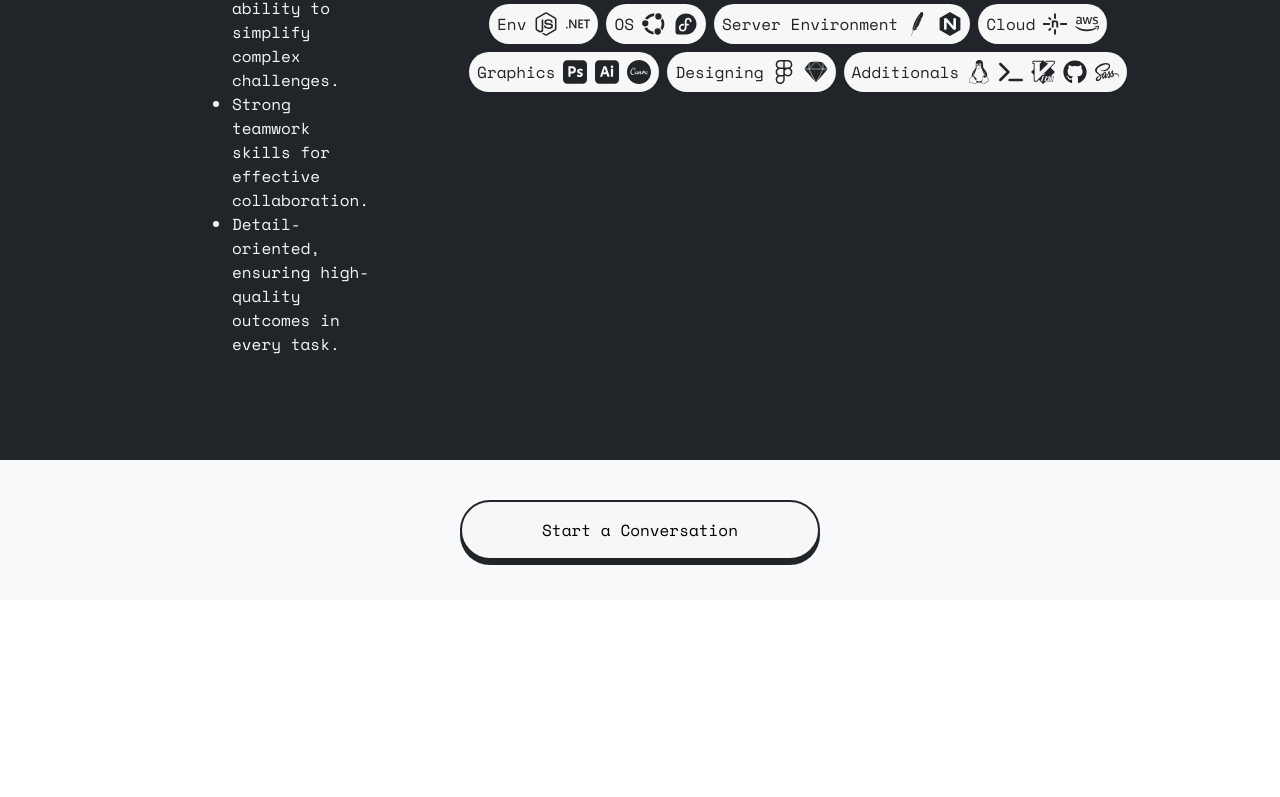
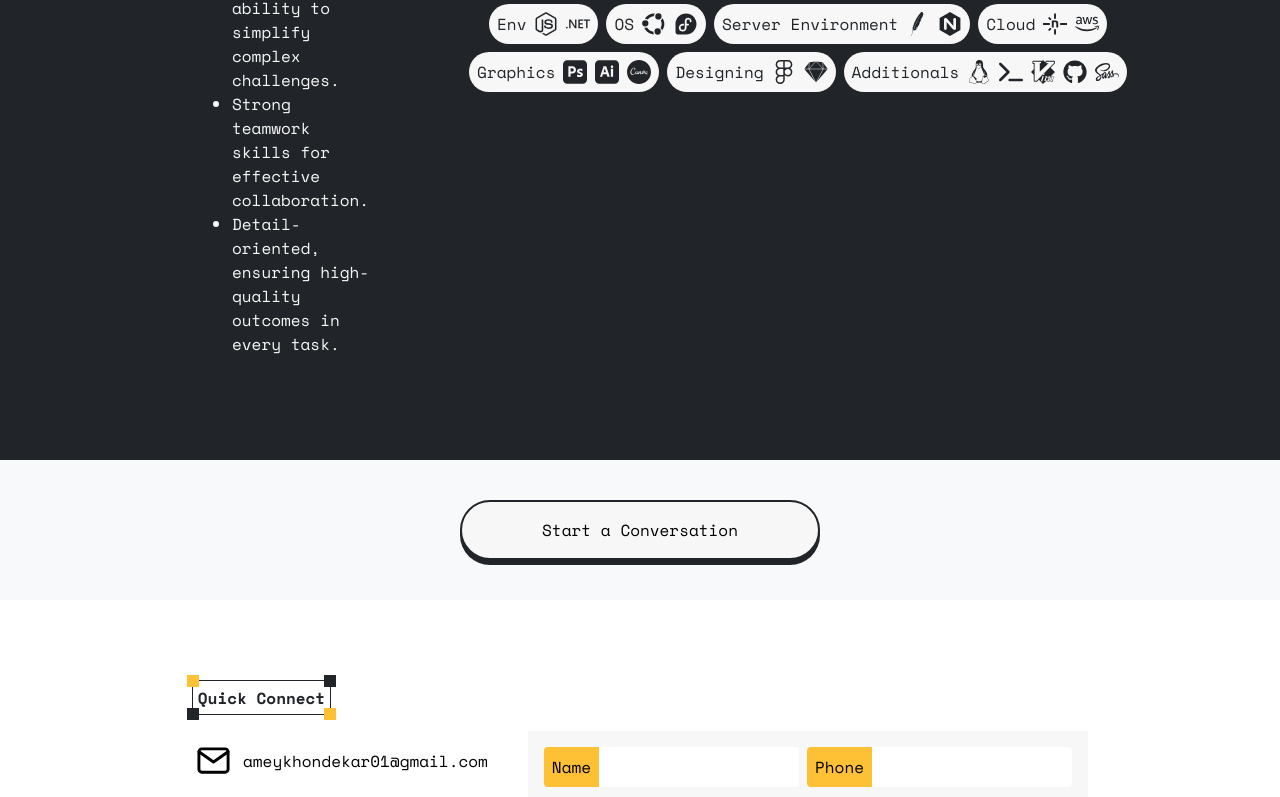
Before and after one commit to Code-Hopper/nx-code-hopper-portfolio, a Next.js app: page / in a window 1280 px wide. Shown: the part 1983-2780 px from the top of the page. Before the commit the page ends 2583 px from the top, so only its background shows below. Built offline with nearby package versions, Linux system fonts and the light colour scheme.

Commit message:
contact section added

```diff
--- a/src/app/page.jsx
+++ b/src/app/page.jsx
@@ -6,6 +6,8 @@ import ServiceSection from '@/components/sections/serviceSelection/ServiceSectio
 import AboutSection from '@/components/sections/aboutSection'
 import StartConversation from '@/components/sections/startConversation'
 import QuickChat from '@/components/sections/quickChat/quickChat'
+import { Contact } from 'lucide-react'
+import GetInTouch from '@/components/sections/ContactSection/GetInTouch'
 
 const page = () => {
   return (
@@ -16,6 +18,7 @@ const page = () => {
       <ServiceSection />
       <AboutSection />
       <StartConversation />
+      <GetInTouch />
     </>
   )
 }
--- /dev/null
+++ b/src/components/sections/ContactSection/ContactForm.jsx
@@ -0,0 +1,56 @@
+import React from 'react'
+
+import { FaRedo, FaPaperPlane } from "react-icons/fa"
+
+const ContactForm = () => {
+    return (
+        <>
+            <div className='flex-1 contact-form bg-[var(--thirdColor)] p-4 rounded-2'>
+                <form action="">
+                    <div className='flex flex-col gap-3'>
+                        <div className='flex flex-col md:flex-row gap-2'>
+                            <div className='flex grow'>
+                                <label className='p-2 bg-[var(--primaryColor)] rounded-s' htmlFor="">Name</label>
+                                <input className='bg-white grow rounded-e' type="text" name="" id="" />
+                            </div>
+                            <div className='flex grow-1'>
+                                <label className='p-2 bg-[var(--primaryColor)] rounded-s' htmlFor="">Phone</label>
+                                <input className='bg-white grow rounded-e' type="number" name="" id="" />
+                            </div>
+                        </div>
+                        <div className='flex flex-col gap-3'>
+                            <div className='flex grow-1'>
+                                <label className='p-2 bg-[var(--primaryColor)] rounded-s' htmlFor="">Email</label>
+                                <input className='rounded-e bg-white grow' type="text" name="" id="" />
+                            </div>
+                            <div className='flex'>
+
+                                <label className='p-2 bg-[var(--primaryColor)] rounded-s' htmlFor="">Service</label>
+
+                                <select className='grow bg-white rounded-e'>
+                                    <option value="">Web Development</option>
+                                    <option value="">Digital Marketing</option>
+                                    <option value="">Mobile App Development</option>
+                                    <option value="">Teaching</option>
+                                </select>
+                            </div>
+                        </div>
+                        <div className=''>
+                            <div className='flex flex-col'>
+                                <label className='p-2 bg-[var(--primaryColor)] rounded-t' htmlFor="">Message</label>
+                                <textarea className='bg-white rounded-b' name="" id="" rows={6}></textarea>
+                            </div>
+                        </div>
+                        <div className='flex gap-2 justify-end'>
+                            <button className='flex items-center gap-2 p-3 bg-[var(--primaryColor)] font-bold' type='reset'>Reset <FaRedo /> </button>
+
+                            <button className='flex items-center gap-2 p-3 bg-emerald-500 font-bold text-white' type='submit'>Submit <FaPaperPlane /> </button>
+                        </div>
+                    </div>
+                </form>
+            </div>
+        </>
+    )
+}
+
+export default ContactForm
--- /dev/null
+++ b/src/components/sections/ContactSection/GetInTouch.jsx
@@ -0,0 +1,59 @@
+import React from 'react'
+
+import { FiMail, FiPhone } from "react-icons/fi";
+import { IoLocationOutline } from "react-icons/io5";
+import ContactForm from './ContactForm';
+
+const GetInTouch = () => {
+    return (
+        <>
+            <div className='main-contact'>
+                <div className="contact-section content-container !pt-20">
+
+                    <div className="">
+                        <div id='title-card-element' className='!border-[var(--secondaryColor)] text-[var(--secondaryColor)]'>
+                            <div className='card-box card-box-1'></div>
+                            <div className='card-box card-box-2'></div>
+                            <div className='card-box card-box-3'></div>
+                            <div className='card-box card-box-4'></div>
+                            <span className='title-text'>Quick Connect</span>
+                        </div>
+
+                    </div>
+
+                    <div className="">
+                        <div className="flex flex-col md:flex-row gap-3 py-4">
+
+                            <div className='flex-1 flex flex-col'>
+
+                                <div className='contact-details flex flex-col gap-1'>
+                                    <div className='py-3 px-1 flex gap-3 items-center justify-start'>
+                                        <FiMail size={"35px"} />
+                                        <span>ameykhondekar01@gmail.com</span>
+                                    </div>
+                                    <div className='py-3 px-1 flex gap-3 items-center justify-start'>
+                                        <FiPhone size={"35px"} />
+                                        <span>+91 9766696550</span>
+                                    </div>
+                                    <div className='py-3 px-1 flex gap-3 items-center justify-start'>
+                                        <IoLocationOutline size={"35px"} />
+                                        <span>WebSync Solution | Manewada road, Nagpur</span>
+                                    </div>
+                                </div>
+
+                                <div className='text-[rgba(0,0,0,.5)] p-3 bg-[var(--thirdColor)] grow'>
+                                    Lorem ipsum dolor sit amet consectetur adipisicing elit. Necessitatibus, numquam blanditiis sunt dolore odio, rerum voluptates nesciunt non asperiores ab nobis distinctio unde consequatur neque adipisci hic, autem et. Odit
+                                    Lorem ipsum dolor sit amet consectetur adipisicing elit. Fuga, iusto illum neque tempora quo rem ipsa. Cum repudiandae aliquid exercitationem.
+                                </div>
+                            </div>
+
+                            <ContactForm />
+                        </div>
+                    </div>
+                </div>
+            </div>
+        </>
+    )
+}
+
+export default GetInTouch
--- a/src/components/sections/aboutSection.jsx
+++ b/src/components/sections/aboutSection.jsx
@@ -18,7 +18,7 @@ const AboutSection = () => {
                         <span className='title-text'>About Me</span>
                     </div>
 
-                    <div className='flex flex-col md:flex-row gap-15'>
+                    <div className='flex flex-col md:flex-row gap-1 md:gap-15'>
 
                         <div className='text-[var(--thirdColor)] py-14 flex flex-col gap-3 flex-1'>
                             <p className='text-justify'>
--- a/src/components/sections/careerTimeline/CareerTimeline.jsx
+++ b/src/components/sections/careerTimeline/CareerTimeline.jsx
@@ -3,8 +3,15 @@ import React from 'react'
 const CareerTimeline = () => {
     return (
         <>
-            <div>
+            <div className='career-timeline'>
+                <div className='image'>
 
+                </div>
+                <div className="accordion">
+                    <div>
+
+                    </div>
+                </div>
             </div>
         </>
     )
```
